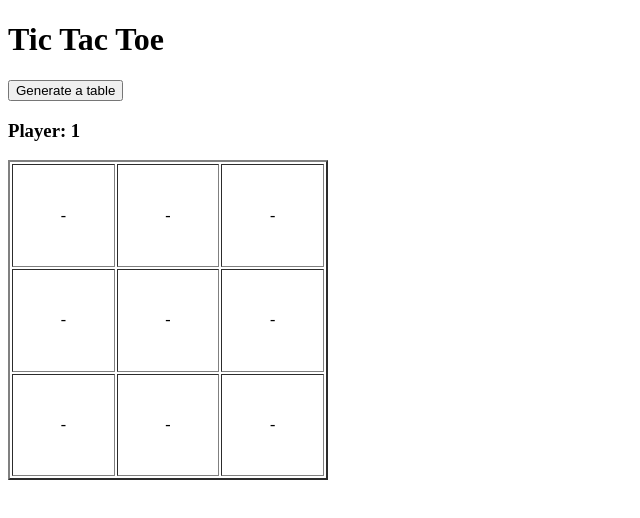
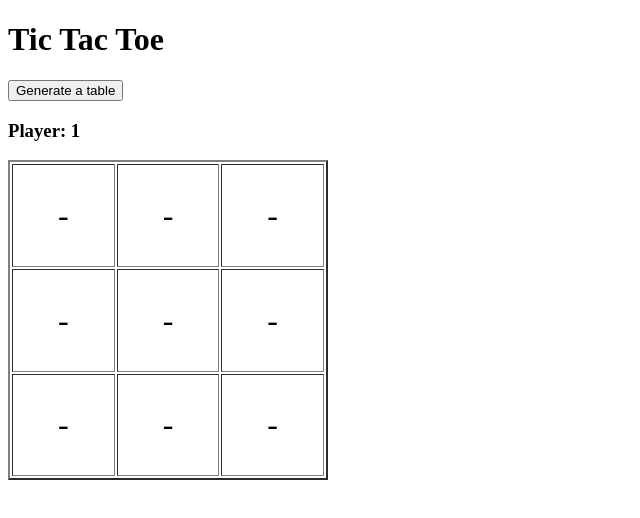
Before and after one commit to JohanCodeForFun/tic-tac-toe, a website: page index.html in a window 1280 px wide. Both pictures are taken after a click on the button "Generate a table". Shown: the full height of the page, 0-640 px from the left. Drawn offline with Linux system fonts and the light colour scheme.

Commit message:
add simple styling to game

```diff
--- a/style.css
+++ b/style.css
@@ -3,7 +3,11 @@ table {
   height: 320px;
 }
 
-td {
+tr > td {
+  height: 80px;
+  width: 80px;
+  font-size: 32px;
   text-align: center;
   align-items: center;
+  cursor: pointer;
 }
```
